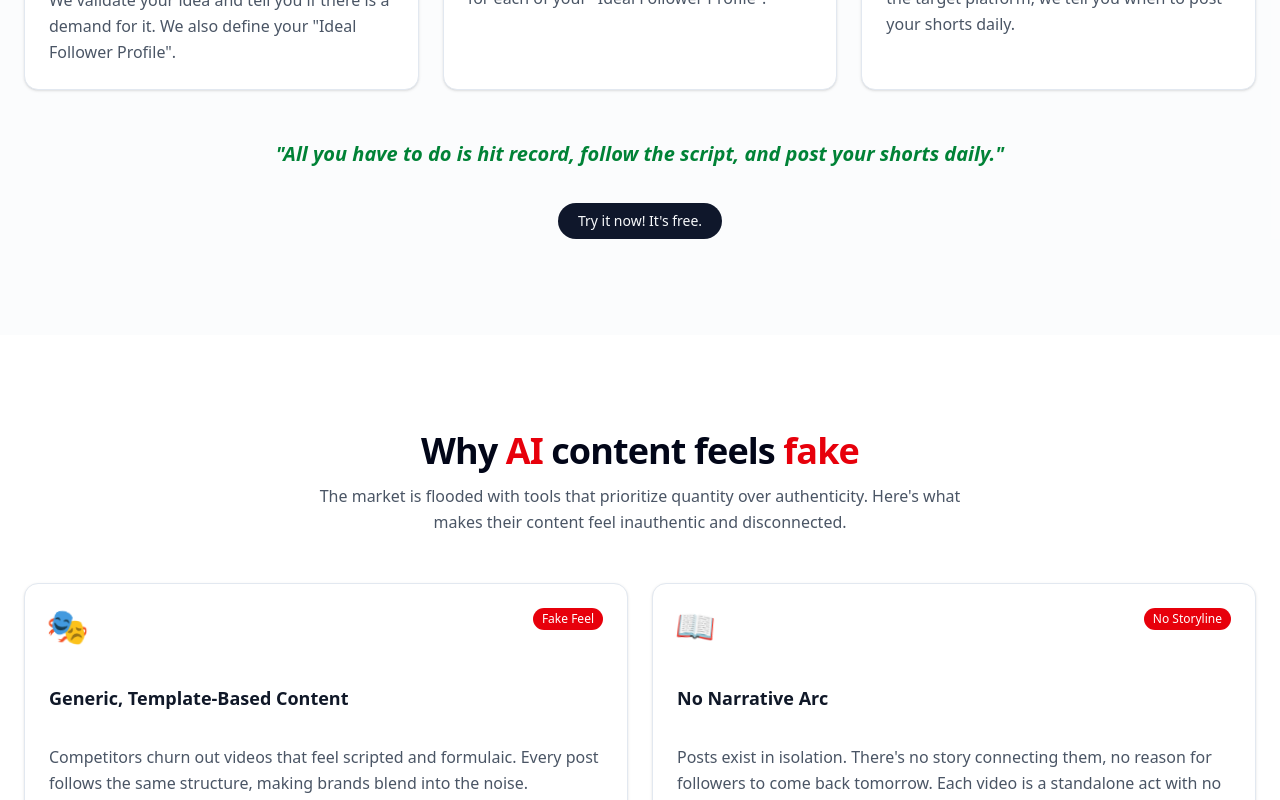
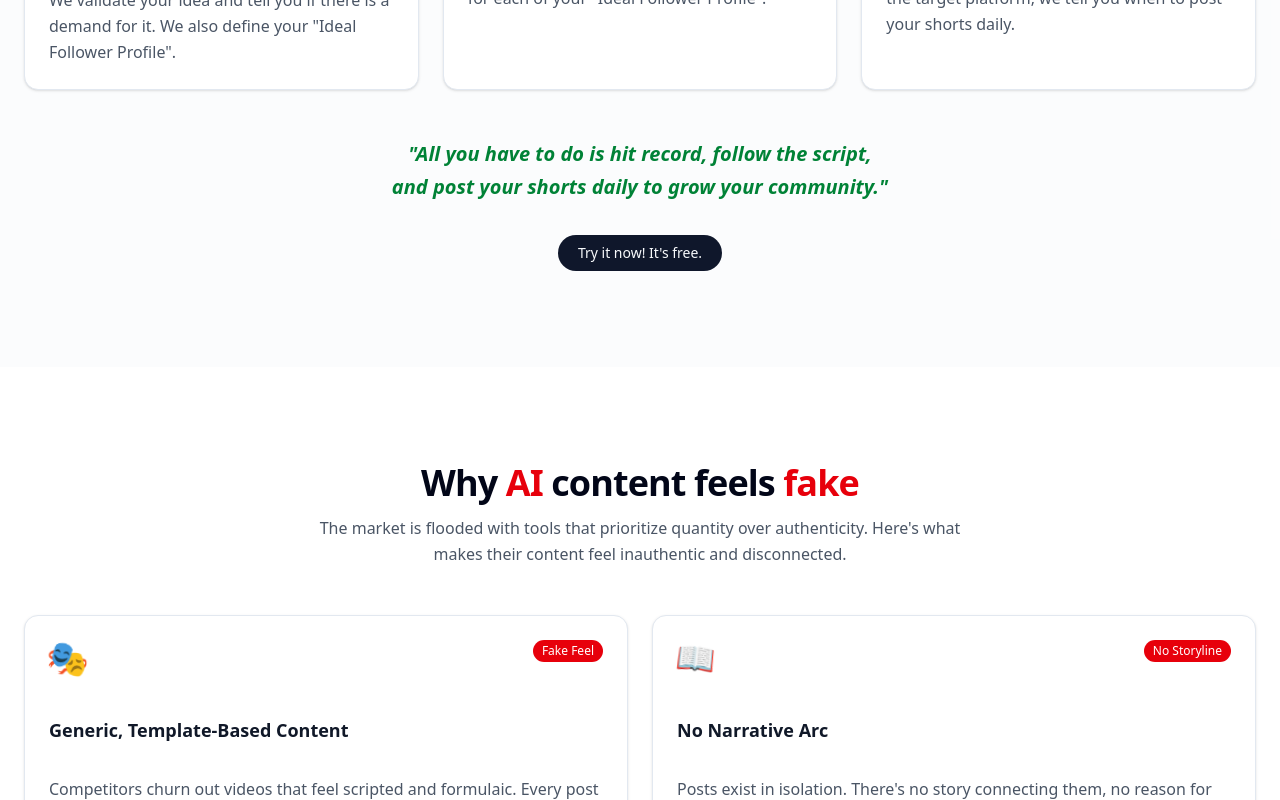
Before and after one commit to Balbader/sheeploop, a Next.js app: page / in a window 1280 px wide. Shown: the part 1540-2340 px from the top of the page. Built offline with nearby package versions, Linux system fonts and the light colour scheme.

Commit message:
clean up -> wip

```diff
--- a/components/home/HomeFaqSection.tsx
+++ b/components/home/HomeFaqSection.tsx
@@ -112,13 +112,13 @@ export default function HomeFaqSection() {
 					</Accordion>
 				</ScrollArea>
 
-				<div className="mt-8 text-center">
+				{/* <div className="mt-8 text-center"> // TODO: add faq link later
 					<Link href="/faq">
 						<Button className="rounded-full px-5 py-3 text-sm hover:font-bold hover:bg-green-500 hover:text-white">
 							See all questions
 						</Button>
 					</Link>
-				</div>
+				</div> */}
 			</div>
 		</section>
 	);
--- a/components/home/ValueProps.tsx
+++ b/components/home/ValueProps.tsx
@@ -126,7 +126,9 @@ export default function ValueProps() {
 
 				<div className="mt-12 flex items-center justify-center">
 					<p className="text-green-700 italic leading-relaxed text-center font-bold text-xl">
-						&quot;All you have to do is hit record, follow the script, and post your shorts daily.&quot;
+						&quot;All you have to do is hit record, follow the
+						script,<br/> and post your shorts daily to grow your
+						community.&quot;
 					</p>
 				</div>
 
```
